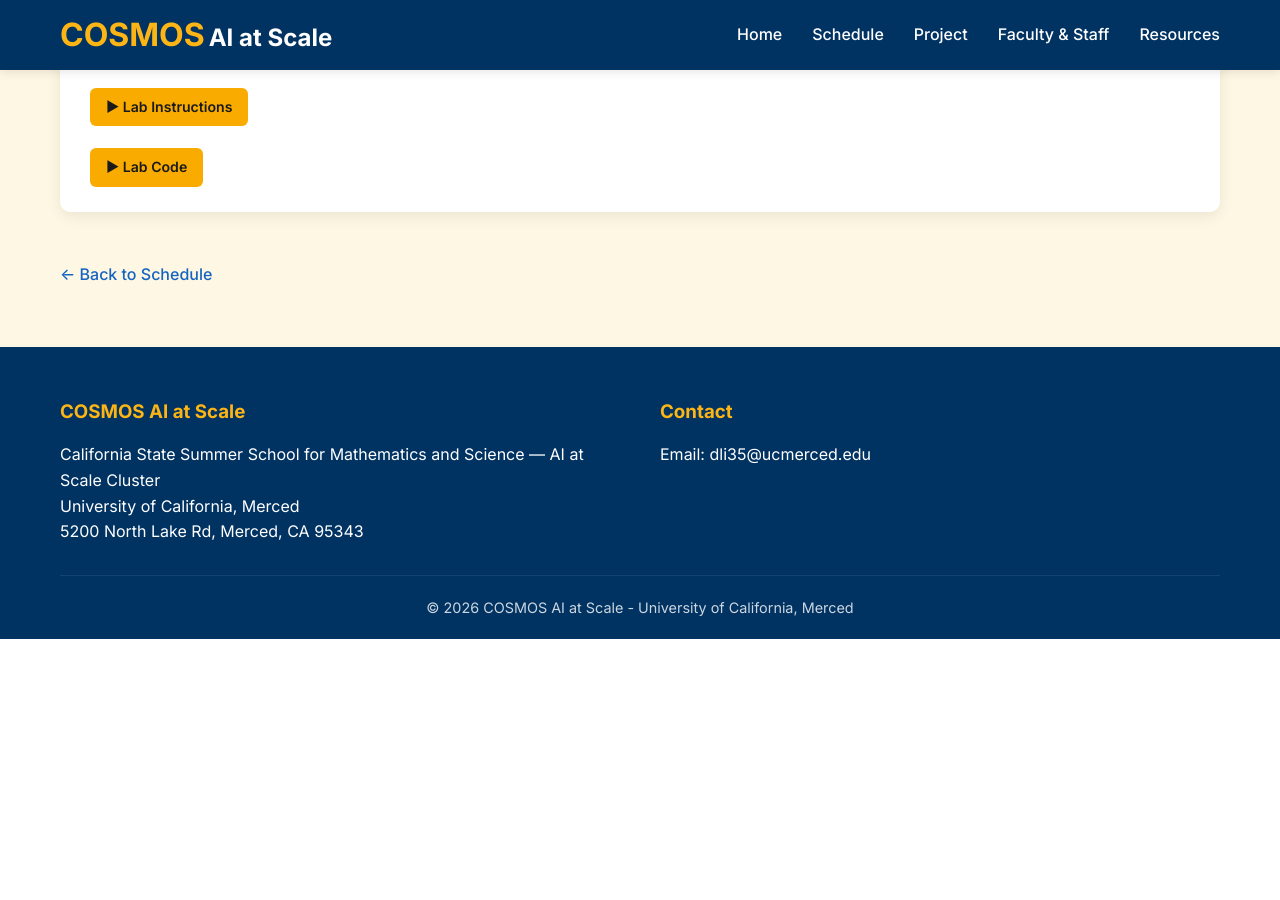
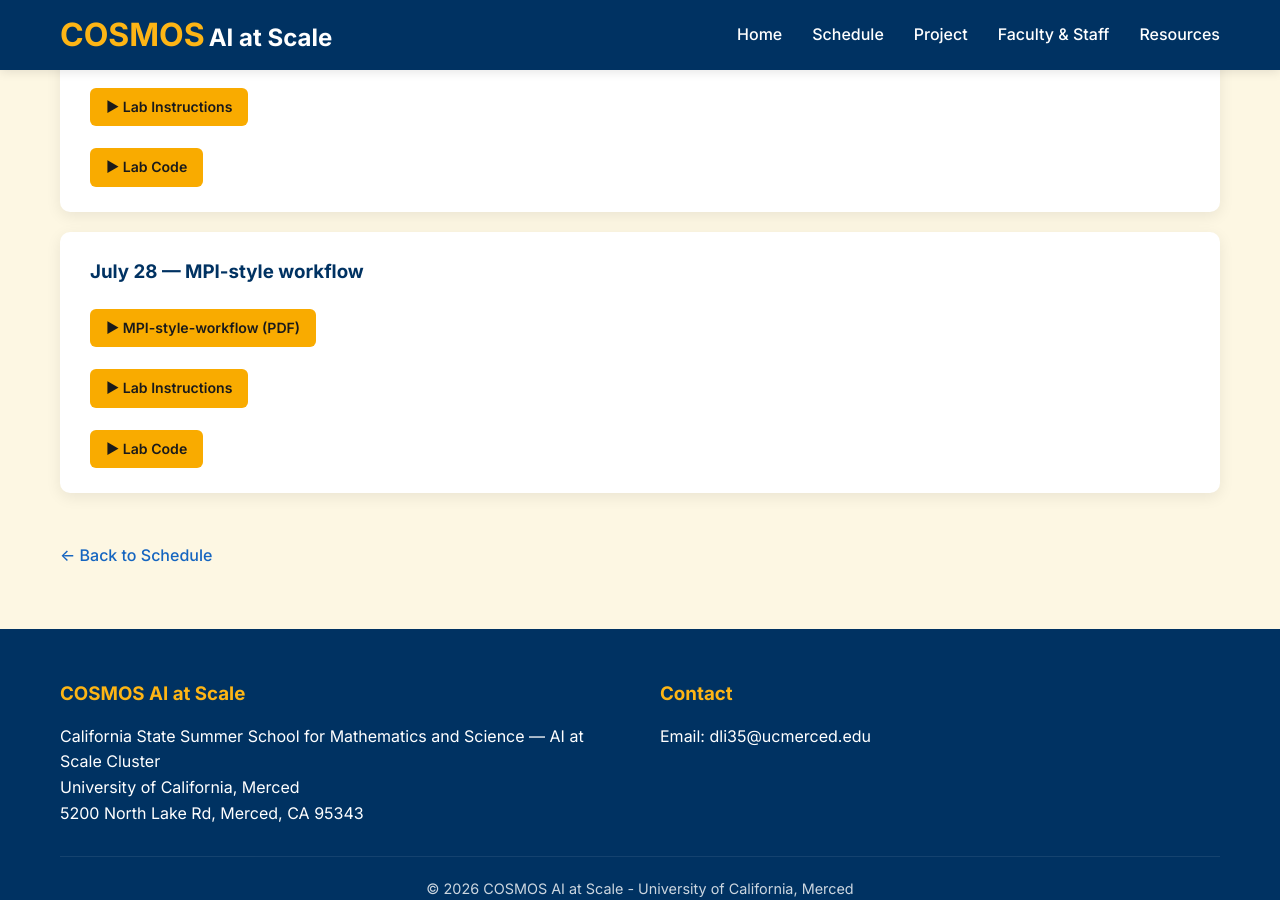
Before and after one commit to cosmos-ai-ucm/cosmos-ai-ucm.github.io, a Jekyll site: the page built from modules/scaling-parallelism.html, in a window 1280 px wide and 900 px high, scrolled down 1524 px. Built offline with Jekyll 4.4.1, drawn with Linux system fonts in a browser that asks for light colours; before the commit the page ends 2163 px from its top, so only the background shows below that.

Commit message:
Add July 28 MPI-style workflow section to HTML

```diff
--- a/modules/scaling-parallelism.html
+++ b/modules/scaling-parallelism.html
@@ -104,6 +104,26 @@ title: Scaling & Parallelism
           </a>
         </p>
     </div>
+          <!-- July 28 -->
+      <div class="activity-item">
+        <h3>July 28 &mdash; MPI-style workflow</h3>
+
+        <p style="margin-top:10px;">
+          <a class="colab-link" href="/modules/July28_slides.pdf" target="_blank" rel="noopener">
+            &#9654; MPI-style-workflow (PDF)
+          </a>
+        </p>
+        <p style="margin-top:10px;">
+          <a class="colab-link" href="/modules/July28_lab_instructions.pdf" target="_blank" rel="noopener">
+            &#9654; Lab Instructions
+          </a>
+        </p>
+        <p style="margin-top:10px;">
+          <a class="colab-link" href="/modules/July28_code.py" target="_blank" rel="noopener">
+            &#9654; Lab Code
+          </a>
+        </p>
+    </div>
 
     <a class="back-link" href="/schedule">&larr; Back to Schedule</a>
   </div>
```
